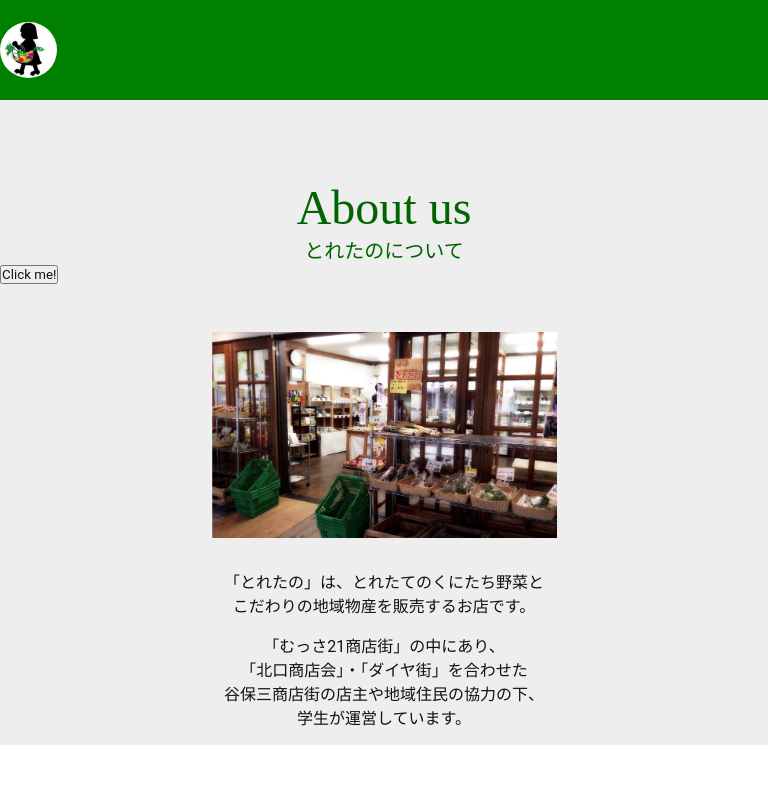
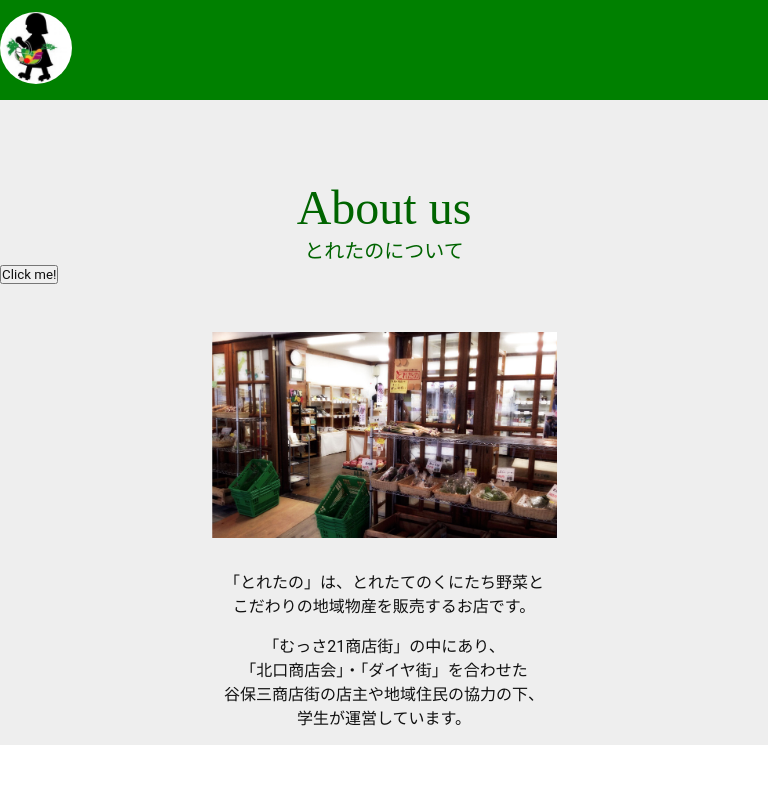
Before and after one commit to Pro-K-developers/Toretano-Gatsby, a Gatsby site: page / in a window 768 px wide. Shown: the top 800 px of the page. Built offline with nearby package versions, Linux system fonts and the light colour scheme; Gatsby itself is replaced by a stand-in of ours.

Commit message:
ロゴサイズとGoods中央寄せ

```diff
--- a/src/components/Goods/goods.module.css
+++ b/src/components/Goods/goods.module.css
@@ -81,6 +81,8 @@
 
   .goodsContainer1,
   .goodsContainer2 {
-    text-align: center;
+    display: flex;
+    flex-direction: column;
+    align-items: center;
   }
 }
--- a/src/components/Header/Header.jsx
+++ b/src/components/Header/Header.jsx
@@ -8,8 +8,8 @@ const Header = () => {
     query {
       file(relativePath: { eq: "logo.jpg" }) {
         childImageSharp {
-          fluid {
-            ...GatsbyImageSharpFluid
+          fixed(width: 72) {
+            ...GatsbyImageSharpFixed
           }
         }
       }
@@ -26,7 +26,7 @@ const Header = () => {
   return (
   <div className={headerStyles.container}>
     <div className={headerStyles.logo}>
-      <Img fluid={data.file.childImageSharp.fluid} />
+      <Img fixed={data.file.childImageSharp.fixed} />
     </div>
     <ul className={headerStyles.nav}>
       <li><a href="#about-us">About us</a></li>
--- a/src/components/Header/header.module.css
+++ b/src/components/Header/header.module.css
@@ -4,6 +4,10 @@
   display: flex;
   justify-content: space-evenly;
   align-items: center;
+}
+
+.logo {
+  width: 72px;
 }
 
 .nav li {
@@ -32,10 +36,6 @@
 }
 
 @media screen and (min-width: 768px) {
-  .logo {
-    width: 100px;
-  }
-
   .button {
     display: none;
   }
@@ -46,10 +46,6 @@
 }
 
 @media screen and (max-width: 768px) {
-  .logo {
-    width: 80px;
-  }
-
   .nav {
     visibility: hidden;
   }
```
